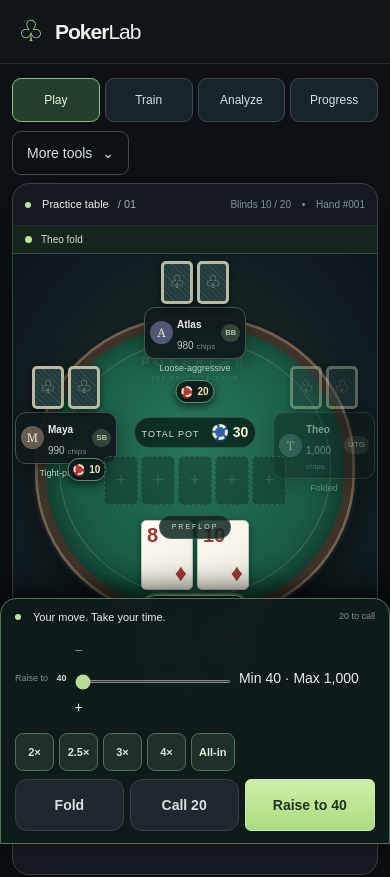
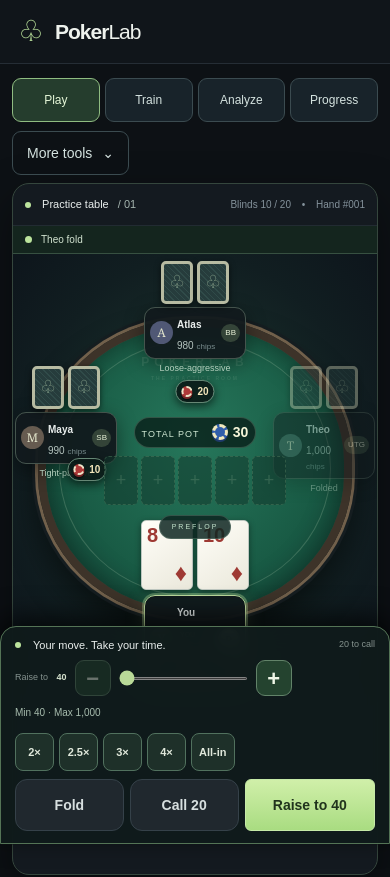
Before and after one commit to vendoraise-lang/Poker-software, a Next.js app: page / in a window 390 px wide. Shown: the top 877 px of the page. Built offline with nearby package versions, Linux system fonts and the light colour scheme.

Commit message:
Style compact betting size adjustment and limits on mobile

```diff
--- a/app/globals.css
+++ b/app/globals.css
@@ -4067,3 +4067,11 @@ button:disabled {
 .play-screen .table-scene { animation:new-table-hand .35s ease-out both; }
 @media(max-width:760px){.table-last-action {padding:5px 12px;font-size:10px;min-height:28px}}
 @media(prefers-reduced-motion:reduce){.play-screen .table-scene{animation:none}}
+
+/* Step 11: tactile, readable bet sizing. */
+.bet-adjuster { display:flex; align-items:center; gap:10px; }
+.bet-adjuster input[type="range"] { flex:1; min-width:0; }
+.bet-step { flex:0 0 40px; width:40px; height:40px; border:1px solid #628369; border-radius:9px; background:#24432f; color:#eff6e7; font-size:22px; font-weight:800; }
+.bet-step:disabled { opacity:.4; cursor:not-allowed; }
+.bet-limits { font-size:11px; color:#a7bcae; text-align:center; margin:3px 0 6px; }
+@media(max-width:760px){.play-screen .bet-adjuster{gap:8px}.play-screen .bet-step{width:36px;height:36px;flex-basis:36px}.play-screen .bet-limits{font-size:10px;margin:1px 0 5px}}
```
